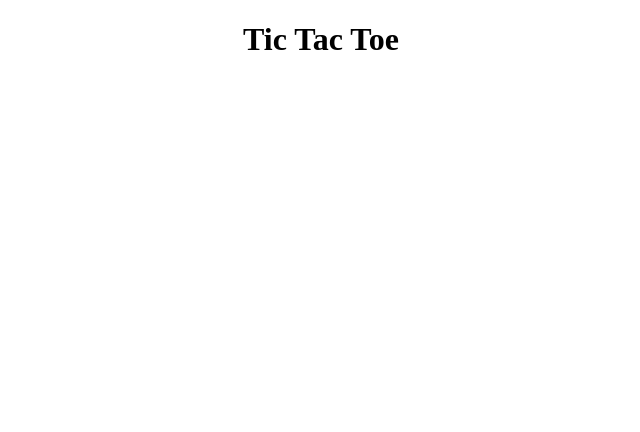
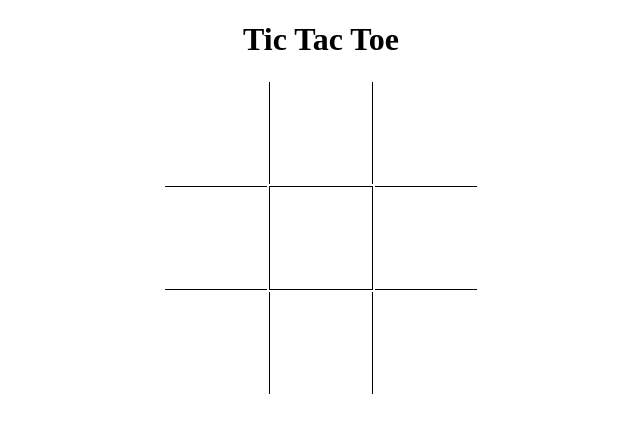
Before and after one commit to luzialeticia/tic-tac-toe, a plain HTML site: page index.html in a window 1280 px wide. Shown: the whole page, without its empty margins (319-959 px from the left). Drawn offline with Linux system fonts and the light colour scheme.

Commit message:
Estilização da tabela, inserção das bordas e do td:hover - projeto terminado

```diff
--- a/index.html
+++ b/index.html
@@ -15,7 +15,7 @@
                 <td>
                 </td>
 
-                <td>
+                <td class="border_lados">
                 </td>
 
                 <td>
@@ -23,13 +23,13 @@
             </tr>
 
             <tr>
-                <td>
+                <td class="border">
                 </td>
 
-                <td>
+                <td class="border border_lados">
                 </td>
 
-                <td>
+                <td class="border">
                 </td>
             </tr>
 
@@ -37,7 +37,7 @@
                 <td>
                 </td>
 
-                <td>
+                <td class="border_lados">
                 </td>
 
                 <td>
--- a/style.css
+++ b/style.css
@@ -1,3 +1,26 @@
 h1 {
     text-align: center;
 }
+
+table {
+    margin: auto;
+}
+
+td {
+    width: 100px;
+    height: 100px;
+}
+
+td:hover {
+    border: 1px solid grey;
+}
+
+.border {
+    border-top: 1px solid;
+    border-bottom: 1px solid;
+}
+
+.border_lados {
+    border-left: 1px solid;
+    border-right: 1px solid;
+}
```
